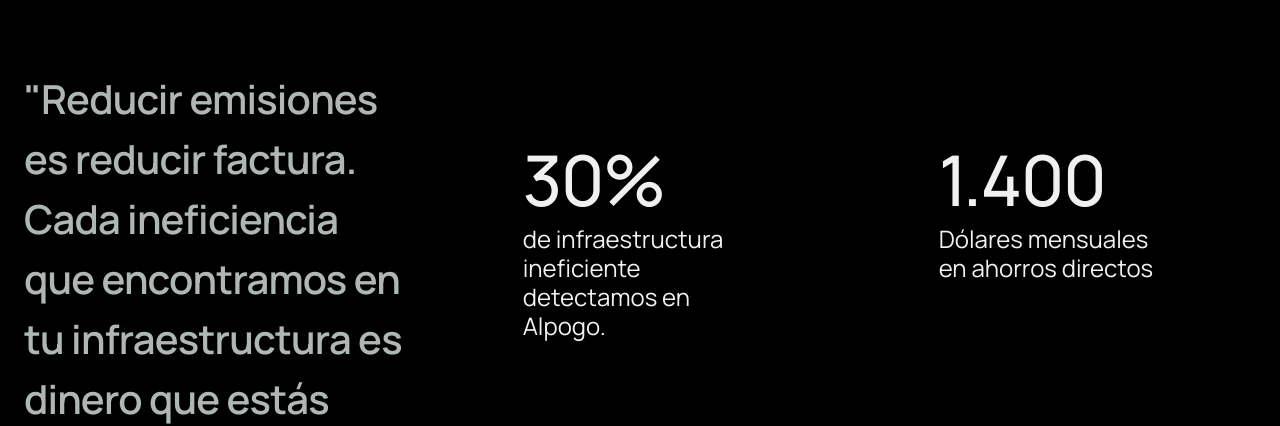
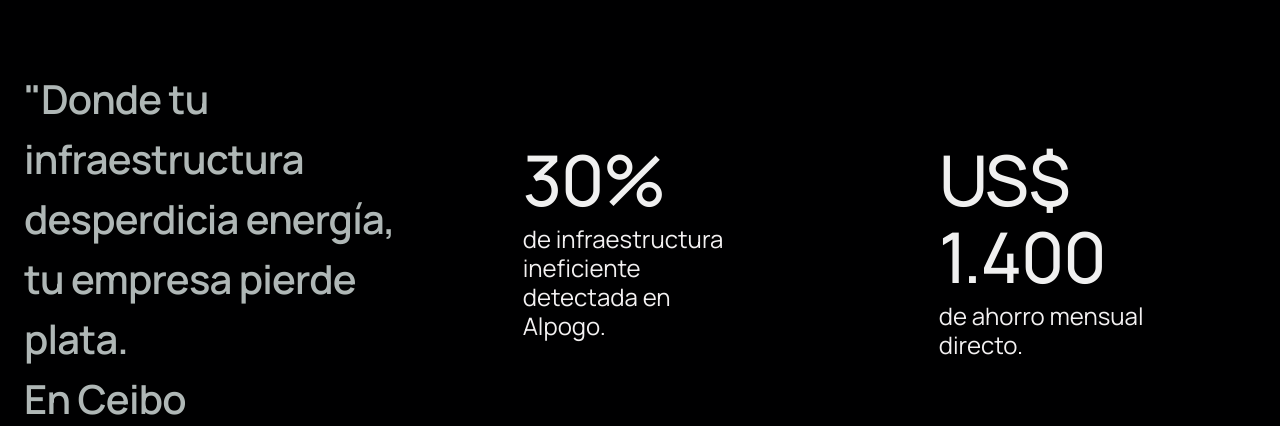
Before and after one commit to lugarbarino/ceiboweb, a plain HTML site: page carbondig.html in a window 1280 px wide. Shown: the part 4820-5246 px from the top of the page. Drawn offline with nearby package versions, Linux system fonts and the light colour scheme; a script that the page names is missing.

Commit message:
Actualiza copy de la sección de stats: nueva frase y formato US$ 1.400

```diff
--- a/carbondig.html
+++ b/carbondig.html
@@ -1538,7 +1538,7 @@ mejora la performance y potencia el crecimiento de tu producto.">
          <div class="col-12 col-md-4" style="align-content: center;">
             <div class="tp-service-cst-title-wrap m-4">
                <h2 class="tp-service-cst-title tp_text_invert invert-white tp-ff-inter lh-140-per tp-text-grey-5 fw-600 fs-40 fs-lg-35 fs-xs-28 lh-150-per">
-                  "Reducir emisiones es reducir factura. <br> Cada ineficiencia que encontramos en tu infraestructura es dinero que estás pagando de más."
+                  "Donde tu infraestructura desperdicia energía, tu empresa pierde plata. <br> En Ceibo detectamos esas ineficiencias y las convertimos en ahorro medible."
                </h2>
                <p class="mt-10 tp-text-grey-6">Ceibo</p>
             </div>
@@ -1550,7 +1550,7 @@ mejora la performance y potencia el crecimiento de tu producto.">
                   <h2 class="tp-text-common-white fw-500 fs-70 text-uppercase">
                      <span data-purecounter-duration="1" data-purecounter-end="30" class="purecounter">30</span>%
                   </h2>
-                  <span class="fs-500 fs-24 tp-text-grey-5">de infraestructura ineficiente detectamos en Alpogo.</span>
+                  <span class="fs-500 fs-24 tp-text-grey-5">de infraestructura ineficiente detectada en Alpogo.</span>
                </div>
             </div>
          </div>
@@ -1559,9 +1559,9 @@ mejora la performance y potencia el crecimiento de tu producto.">
             <div class="tp-counter-2-item d-flex mb-40 m-5">
                <div>
                   <h2 class="tp-text-common-white fw-500 fs-70 text-uppercase">
-                     <span>1.400</span>
+                     <span>US$ 1.400</span>
                   </h2>
-                  <span class="fs-500 fs-24 tp-text-grey-5">Dólares mensuales en ahorros directos</span>
+                  <span class="fs-500 fs-24 tp-text-grey-5">de ahorro mensual directo.</span>
                </div>
             </div>
          </div>
```
